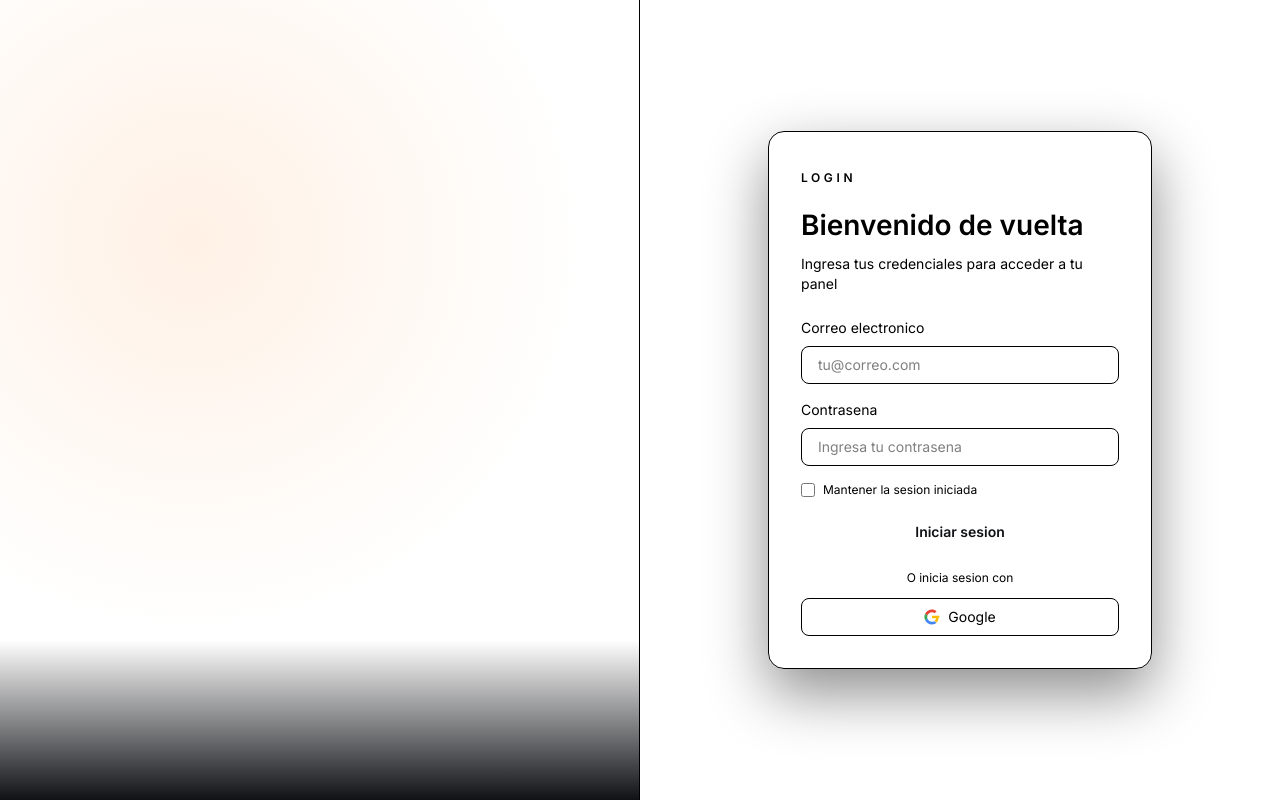
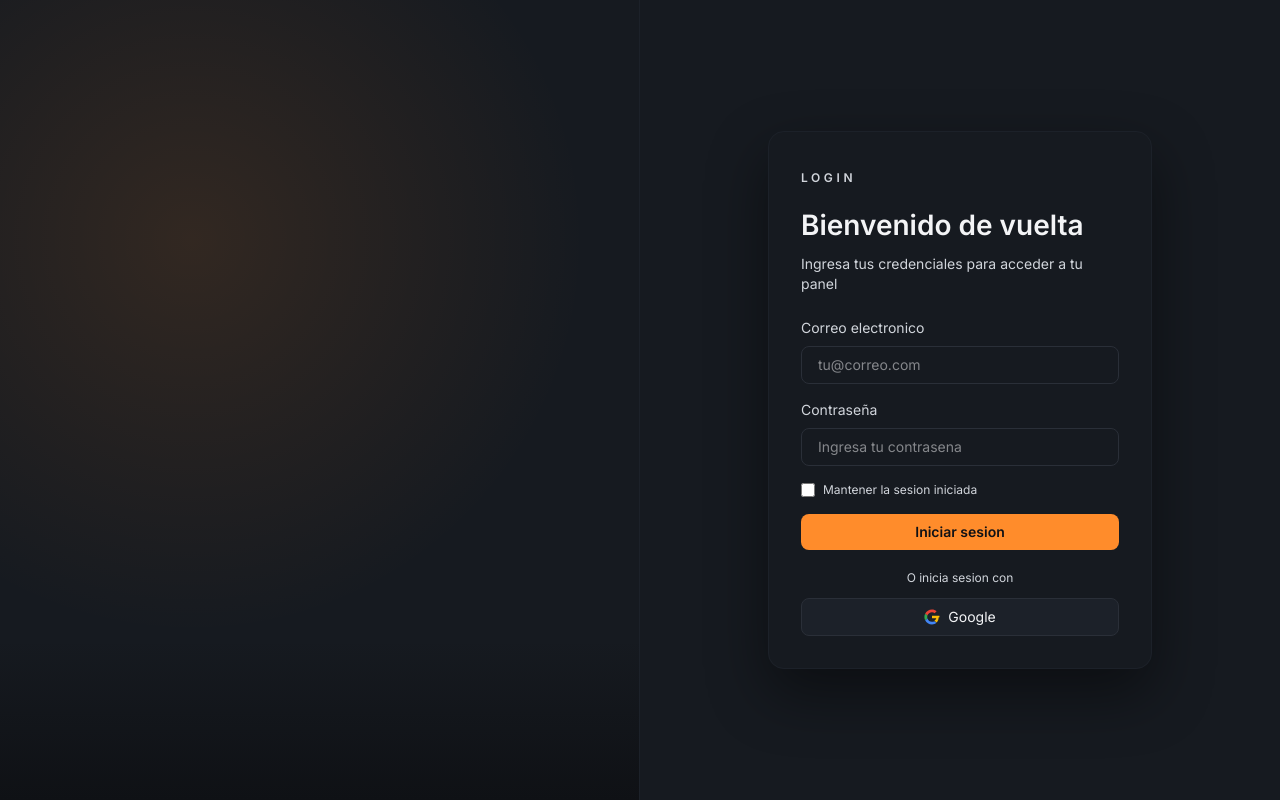
Before and after one commit to Cesar-Emilio/RAC-RutasDeEntrega, a Next.js app in the folder frontend/: page /login in a window 1280 px wide. Built offline with nearby package versions, Linux system fonts and the light colour scheme; no server answers.

Commit message:
minor: Se arreglaron problemas con las variables de tailwind

```diff
--- a/frontend/app/globals.css
+++ b/frontend/app/globals.css
@@ -38,9 +38,9 @@
   --color-border: var(--color-border);
   --color-divider: var(--color-divider);
 
-  --color-text: var(--color-text-primary);
-  --color-text-secondary: var(--color-text-secondary);
-  --color-text-muted: var(--color-text-muted);
+  --color-primary: var(--color-text-primary);
+  --color-secondary: var(--color-text-secondary);
+  --color-muted: var(--color-text-muted);
 
   --color-success: var(--color-success);
   --color-warning: var(--color-warn);
--- a/frontend/app/login/page.tsx
+++ b/frontend/app/login/page.tsx
@@ -64,75 +64,75 @@ export default function LoginPage() {
   };
 
   return (
-    <div className="min-h-screen bg-[var(--background)] text-[var(--foreground)]">
+    <div className="min-h-screen bg-surface text-primary">
       <div className="grid min-h-screen w-full grid-cols-1 lg:grid-cols-[1fr_1fr]">
-          <div className="relative hidden overflow-hidden border-r border-[var(--border-soft)] bg-[var(--surface)] lg:block">
+          <div className="relative hidden overflow-hidden border-r border-border bg-surface lg:block">
             <div className="absolute inset-0 bg-[radial-gradient(circle_at_30%_30%,rgba(255,140,43,0.12),transparent_55%)]" />
             <div className="absolute inset-x-0 bottom-0 h-40 bg-gradient-to-t from-[#0f1115] to-transparent" />
           </div>
           <div className="flex items-center justify-center px-8 py-12">
-            <section className="w-full max-w-sm rounded-2xl border border-[var(--border-soft)] bg-[var(--surface-strong)] p-8 shadow-[0_24px_60px_rgba(0,0,0,0.45)]">
-            <span className="text-xs font-semibold uppercase tracking-[0.3em] text-[var(--foreground-subtle)]">
+            <section className="w-full max-w-sm rounded-2xl border border-border bg-[var(--surface-strong)] p-8 shadow-[0_24px_60px_rgba(0,0,0,0.45)]">
+            <span className="text-xs font-semibold uppercase tracking-[0.3em] text-secondary">
               Login
             </span>
-            <h1 className="mt-4 text-[28px] font-semibold text-[var(--foreground)]">
+            <h1 className="mt-4 text-[28px] font-semibold text-primary">
               Bienvenido de vuelta
             </h1>
-            <p className="mt-2 text-sm text-[var(--foreground-muted)]">
+            <p className="mt-2 text-sm text-secondary">
               Ingresa tus credenciales para acceder a tu panel
             </p>
             <form className="mt-6 space-y-4" onSubmit={onSubmit}>
-              <label className="block text-sm text-[var(--foreground-muted)]">
+              <label className="block text-sm text-secondary">
                 Correo electronico
                 <input
                   type="email"
                   value={form.email}
                   onChange={onChange("email")}
                   required
-                  className="mt-2 w-full rounded-lg border border-[var(--border-soft)] bg-[var(--surface)] px-4 py-2 text-sm text-[var(--foreground)] outline-none ring-[var(--accent)]/30 transition focus:ring-2"
+                  className="mt-2 w-full rounded-lg border border-divider bg-surface px-4 py-2 text-sm text-primary outline-none ring-primary-500 transition focus:ring-2"
                   placeholder="tu@correo.com"
                 />
               </label>
-              <label className="block text-sm text-[var(--foreground-muted)]">
-                Contrasena
+              <label className="block text-sm text-secondary">
+                Contraseña
                 <input
                   type="password"
                   value={form.password}
                   onChange={onChange("password")}
                   required
-                  className="mt-2 w-full rounded-lg border border-[var(--border-soft)] bg-[var(--surface)] px-4 py-2 text-sm text-[var(--foreground)] outline-none ring-[var(--accent)]/30 transition focus:ring-2"
+                  className="mt-2 w-full rounded-lg border border-divider bg-surface px-4 py-2 text-sm text-primary outline-none ring-primary-500 transition focus:ring-2"
                   placeholder="Ingresa tu contrasena"
                 />
               </label>
-              <label className="flex items-center gap-2 text-xs text-[var(--foreground-subtle)]">
+              <label className="flex items-center gap-2 text-xs text-secondary">
                 <input
                   type="checkbox"
                   checked={form.remember}
                   onChange={onChange("remember")}
-                  className="h-3.5 w-3.5 rounded border border-[var(--border-soft)] bg-[var(--surface)]"
+                  className="h-3.5 w-3.5 rounded border border-border bg-surface"
                 />
                 Mantener la sesion iniciada
               </label>
               {error ? (
-                <div className="rounded-lg border border-[#ef4444] bg-[#2a1414] px-3 py-2 text-xs text-[#fca5a5]">
+                <div className="rounded-lg border border-error bg-[#2a1414] px-3 py-2 text-xs text-[#fca5a5]">
                   {error}
                 </div>
               ) : null}
               <button
                 type="submit"
                 disabled={isSubmitting}
-                className="flex w-full items-center justify-center rounded-lg bg-[var(--accent)] px-4 py-2 text-sm font-semibold text-[#0f1115] transition hover:bg-[var(--accent-soft)] disabled:cursor-not-allowed disabled:opacity-70"
+                className="flex w-full items-center justify-center rounded-lg bg-primary-500 px-4 py-2 text-sm font-semibold text-[#0f1115] transition hover:bg-primary-400 hover:cursor-pointer disabled:cursor-not-allowed disabled:opacity-70"
               >
                 {isSubmitting ? "Iniciando..." : "Iniciar sesion"}
               </button>
             </form>
-            <div className="mt-5 text-center text-xs text-[var(--foreground-subtle)]">
+            <div className="mt-5 text-center text-xs text-secondary">
               O inicia sesion con
             </div>
             <button
               type="button"
               onClick={onGoogleLogin}
-              className="mt-3 flex w-full items-center justify-center gap-2 rounded-lg border border-[var(--border-soft)] bg-[var(--surface)] px-4 py-2 text-sm text-[var(--foreground)]"
+              className="mt-3 flex w-full items-center justify-center gap-2 rounded-lg border border-divider bg-border px-4 py-2 text-sm text-primary"
             >
               <svg
                 aria-hidden="true"
```
